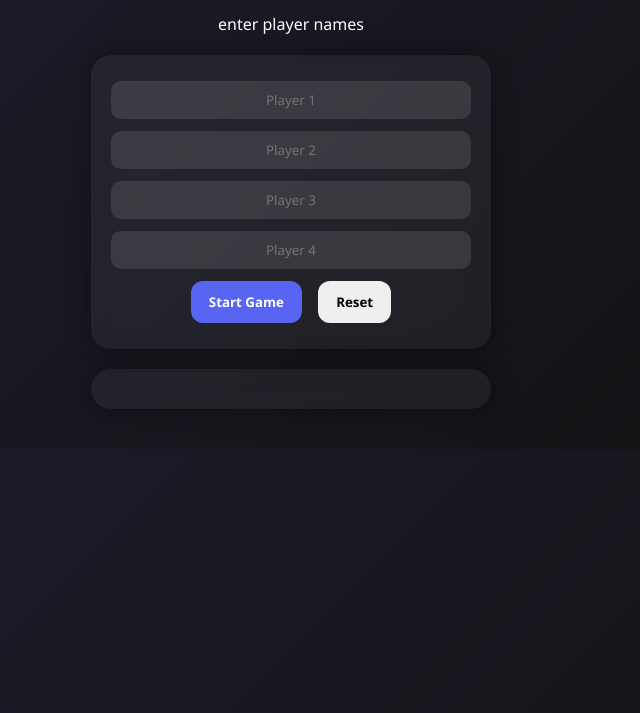
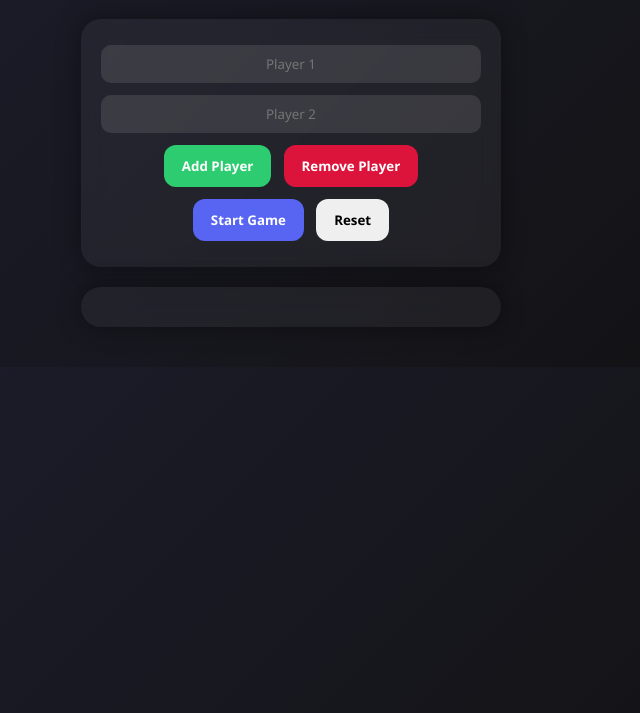
Before and after one commit to cwains/imposter, a plain HTML site: page index.html in a window 1280 px wide. Shown: the part 87-800 px from the top of the page, without its empty margins (349-989 px from the left). Drawn offline with Linux system fonts and the light colour scheme.

```diff
--- a/index.html
+++ b/index.html
@@ -21,7 +21,6 @@
 
 h1 {
     font-weight: 600;
-    margin-bottom: 5px;
 }
 
 .card {
@@ -29,7 +28,7 @@
     backdrop-filter: blur(10px);
     padding: 20px;
     border-radius: 20px;
-    max-width: 400px;
+    max-width: 420px;
     margin: 20px auto;
     box-shadow: 0 0 25px rgba(0,0,0,0.4);
 }
@@ -47,7 +46,7 @@
 
 button {
     padding: 12px 18px;
-    margin: 6px;
+    margin: 6px 4px;
     border-radius: 12px;
     border: none;
     font-weight: 600;
@@ -60,7 +59,17 @@
     color: white;
 }
 
-.primary:hover {
+.secondary {
+    background: #2ecc71;
+    color: white;
+}
+
+.danger {
+    background: crimson;
+    color: white;
+}
+
+button:hover {
     transform: scale(1.05);
 }
 
@@ -93,11 +102,11 @@
     border-radius: 25px;
     width: 80%;
     max-width: 350px;
-    animation: fadeIn 0.3s ease;
+    animation: fadeIn 0.25s ease;
 }
 
 @keyframes fadeIn {
-    from { transform: scale(0.8); opacity: 0; }
+    from { transform: scale(0.85); opacity: 0; }
     to { transform: scale(1); opacity: 1; }
 }
 
@@ -111,13 +120,13 @@
 <body>
 
 <h1>Imposter Party</h1>
-<p>enter player names</p>
 
 <div class="card">
-    <input type="text" placeholder="Player 1">
-    <input type="text" placeholder="Player 2">
-    <input type="text" placeholder="Player 3">
-    <input type="text" placeholder="Player 4">
+    <div id="playerInputs"></div>
+
+    <button class="secondary" onclick="addPlayer()">Add Player</button>
+    <button class="danger" onclick="removePlayer()">Remove Player</button>
+    <br>
     <button class="primary" onclick="startGame()">Start Game</button>
     <button onclick="resetGame()">Reset</button>
 </div>
@@ -133,18 +142,34 @@
 
 <script>
 const words = [
-    "Pizza", "Beach", "Tiger", "School",
-    "Airplane", "Zombie", "Castle",
-    "iPhone", "Basketball", "Prison"
+    "Pizza","Beach","Tiger","School",
+    "Airplane","Zombie","Castle",
+    "iPhone","Basketball","Prison"
 ];
 
 let roles = [];
 let revealed = [];
 let currentPlayer = null;
 let names = [];
+let playerCount = 0;
+
+function addPlayer() {
+    playerCount++;
+    const input = document.createElement("input");
+    input.placeholder = "Player " + playerCount;
+    document.getElementById("playerInputs").appendChild(input);
+}
+
+function removePlayer() {
+    const container = document.getElementById("playerInputs");
+    if (container.lastChild) {
+        container.removeChild(container.lastChild);
+        playerCount--;
+    }
+}
 
 function startGame() {
-    const inputs = document.querySelectorAll("input");
+    const inputs = document.querySelectorAll("#playerInputs input");
     names = [];
     roles = [];
     revealed = [];
@@ -179,12 +204,12 @@
         const btn = document.createElement("button");
         btn.textContent = name;
         btn.className = "playerBtn";
-        btn.onclick = () => revealRole(i, btn);
+        btn.onclick = () => revealRole(i);
         container.appendChild(btn);
     });
 }
 
-function revealRole(index, button) {
+function revealRole(index) {
     if (revealed[index]) return;
     currentPlayer = index;
     document.getElementById("roleText").textContent = roles[index];
@@ -206,6 +231,8 @@
     names = [];
     document.getElementById("playerButtons").innerHTML = "";
 }
+addPlayer();
+addPlayer();
 </script>
 
 </body>
```
